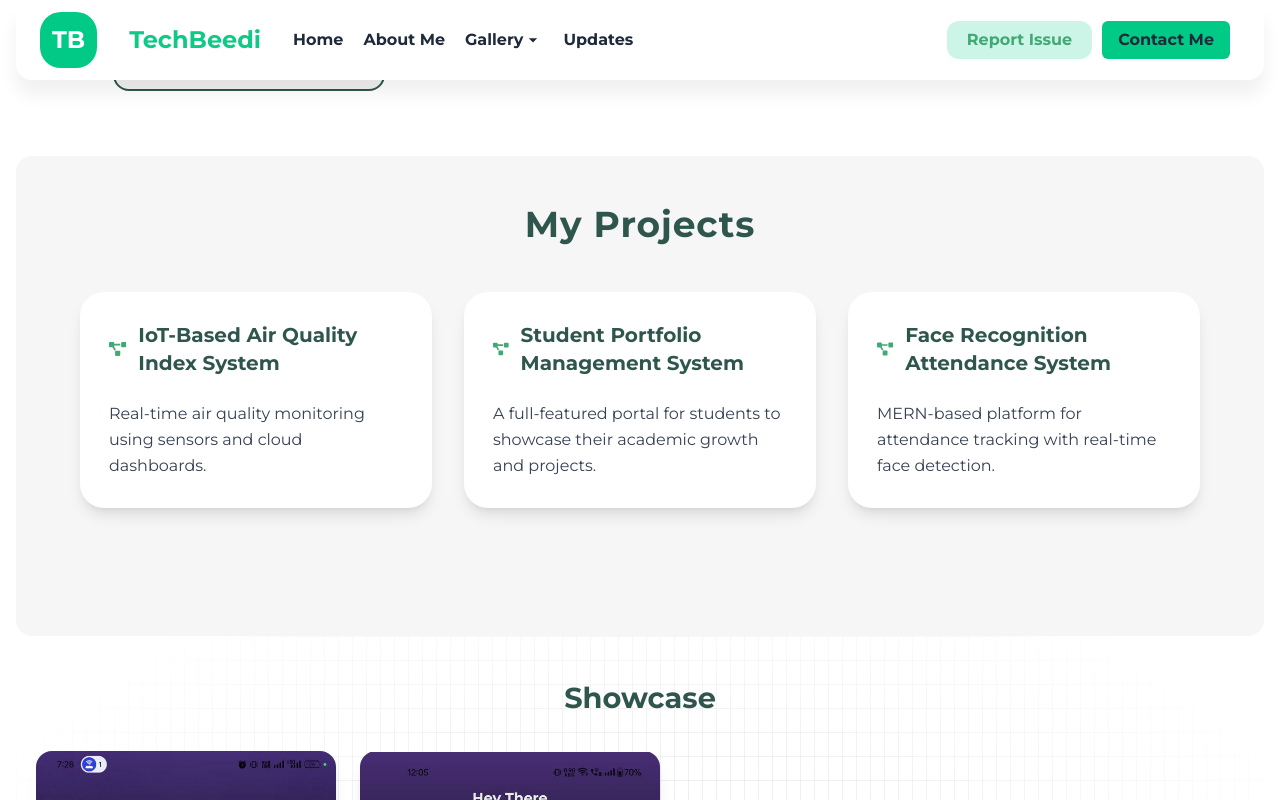
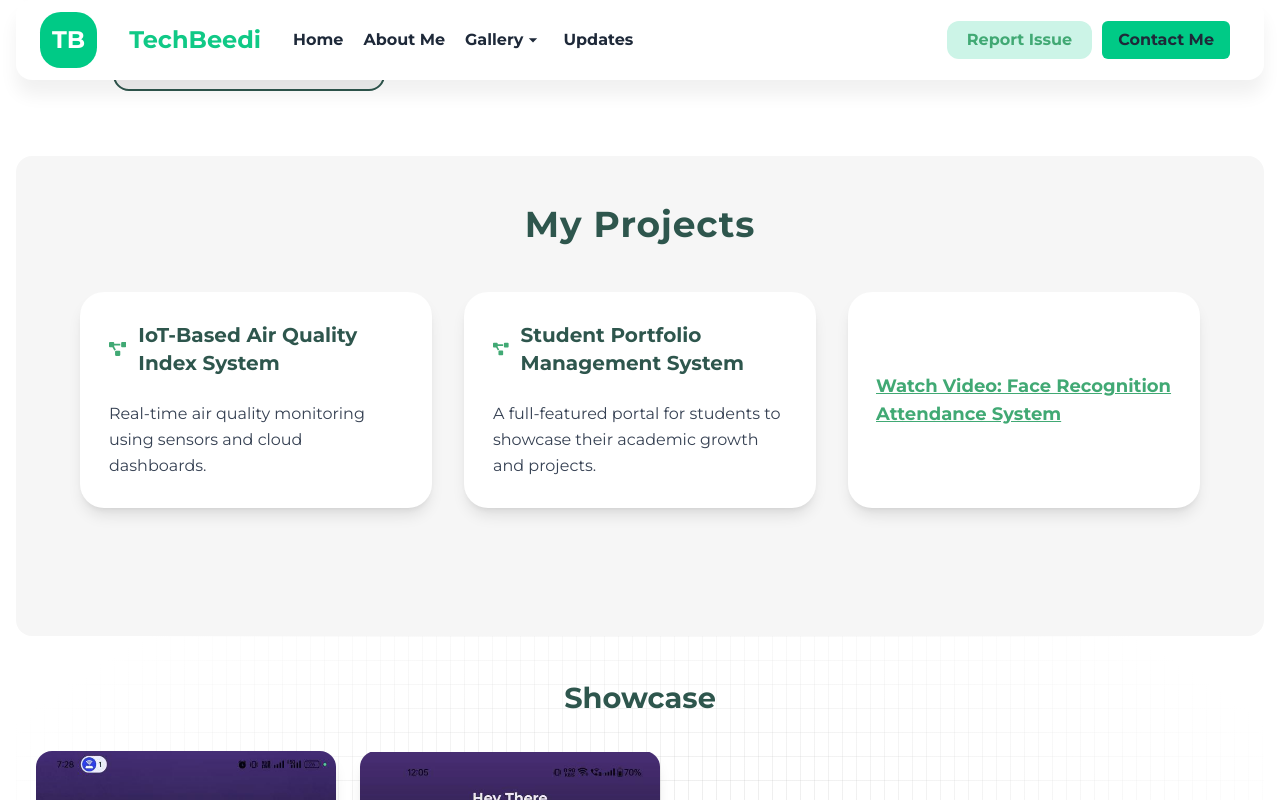
Before and after one commit to Ghyaneshdeepz/Portfolio, a React (Vite) app: page / in a window 1280 px wide. Both pictures are taken after a click on the element 1024 px from the left and 1364 px from the top of the page. Shown: the part 964-1764 px from the top of the page. Built offline with nearby package versions, Linux system fonts and the light colour scheme.

Commit message:
fade effect

```diff
--- a/src/components/projects.jsx
+++ b/src/components/projects.jsx
@@ -1,4 +1,4 @@
-import React from "react";
+import React, { useState } from "react";
 import { FaProjectDiagram } from "react-icons/fa";
 
 const projects = [
@@ -13,26 +13,62 @@ const projects = [
   {
     title: "Face Recognition Attendance System",
     description: "MERN-based platform for attendance tracking with real-time face detection.",
+    videoLink: "https://youtu.be/AF46tPiYG5M?si=PFaYaKJxyVFy7Ghv",
   },
 ];
 
 const Projects = ({ className }) => {
+  const [fadeOut, setFadeOut] = useState(false);
+  const [showVideoLink, setShowVideoLink] = useState(false);
+
+  const handleFadeClick = () => {
+    setFadeOut(true);
+    setTimeout(() => {
+      setShowVideoLink(true);
+    }, 500); // match with transition duration
+  };
+
   return (
     <section
       className={`min-h-[60vh] rounded-2xl bg-[#F6F6F6] py-12 px-6 sm:px-16 ${className}`}
     >
-
       <h1 className="text-center text-[#2E564D] font-extrabold text-3xl sm:text-4xl mb-12 tracking-wide">
         My Projects
       </h1>
 
       <div className="max-w-7xl mx-auto grid grid-cols-1 sm:grid-cols-3 gap-8">
-        {projects.map(({ title, description }, index) => (
+        {projects.map(({ title, description, videoLink }, index) => {
+          const isFaceProject = title === "Face Recognition Attendance System";
+
+          // Show the video link
+          if (isFaceProject && showVideoLink) {
+            return (
               <div
                 key={index}
-            className="relative group bg-white rounded-3xl border border-transparent shadow-lg hover:shadow-2xl transition-shadow duration-500 cursor-pointer p-7 flex flex-col justify-between"
+                className="flex items-center justify-center bg-white rounded-3xl shadow-lg p-7 transition-opacity duration-500 opacity-100"
               >
+                <a
+                  href={videoLink}
+                  target="_blank"
+                  rel="noopener noreferrer"
+                  className="text-[#41A974] font-semibold text-lg underline"
+                >
+                  Watch Video: Face Recognition Attendance System
+                </a>
+              </div>
+            );
+          }
 
+          return (
+            <div
+              key={index}
+              className={`relative group bg-white rounded-3xl border border-transparent shadow-lg hover:shadow-2xl transition-opacity duration-500 cursor-pointer p-7 flex flex-col justify-between ${
+                isFaceProject && fadeOut ? "opacity-0 pointer-events-none" : "opacity-100"
+              }`}
+              onClick={() => {
+                if (isFaceProject) handleFadeClick();
+              }}
+            >
               <div className="absolute -inset-1 rounded-3xl bg-gradient-to-r from-[#41A974] via-[#4dd39e] to-[#41A974] opacity-0 group-hover:opacity-20 transition-opacity duration-500 blur-3xl -z-10"></div>
 
               <div className="flex items-center gap-3 mb-6">
@@ -42,7 +78,8 @@ const Projects = ({ className }) => {
 
               <p className="text-gray-700 text-base leading-relaxed">{description}</p>
             </div>
-        ))}
+          );
+        })}
       </div>
     </section>
   );
```
Lines whose indentation alone changed are shown as unchanged.
